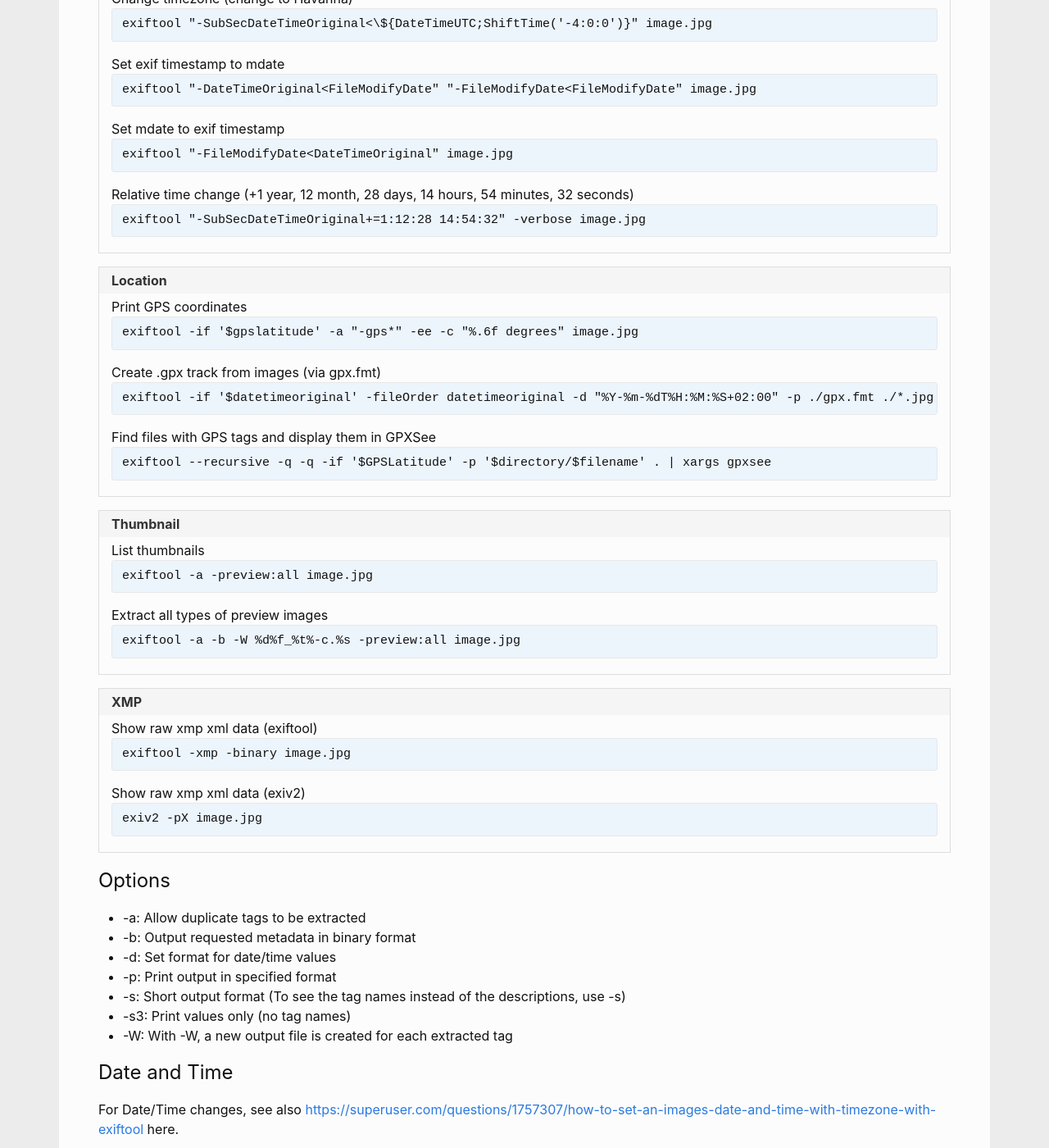
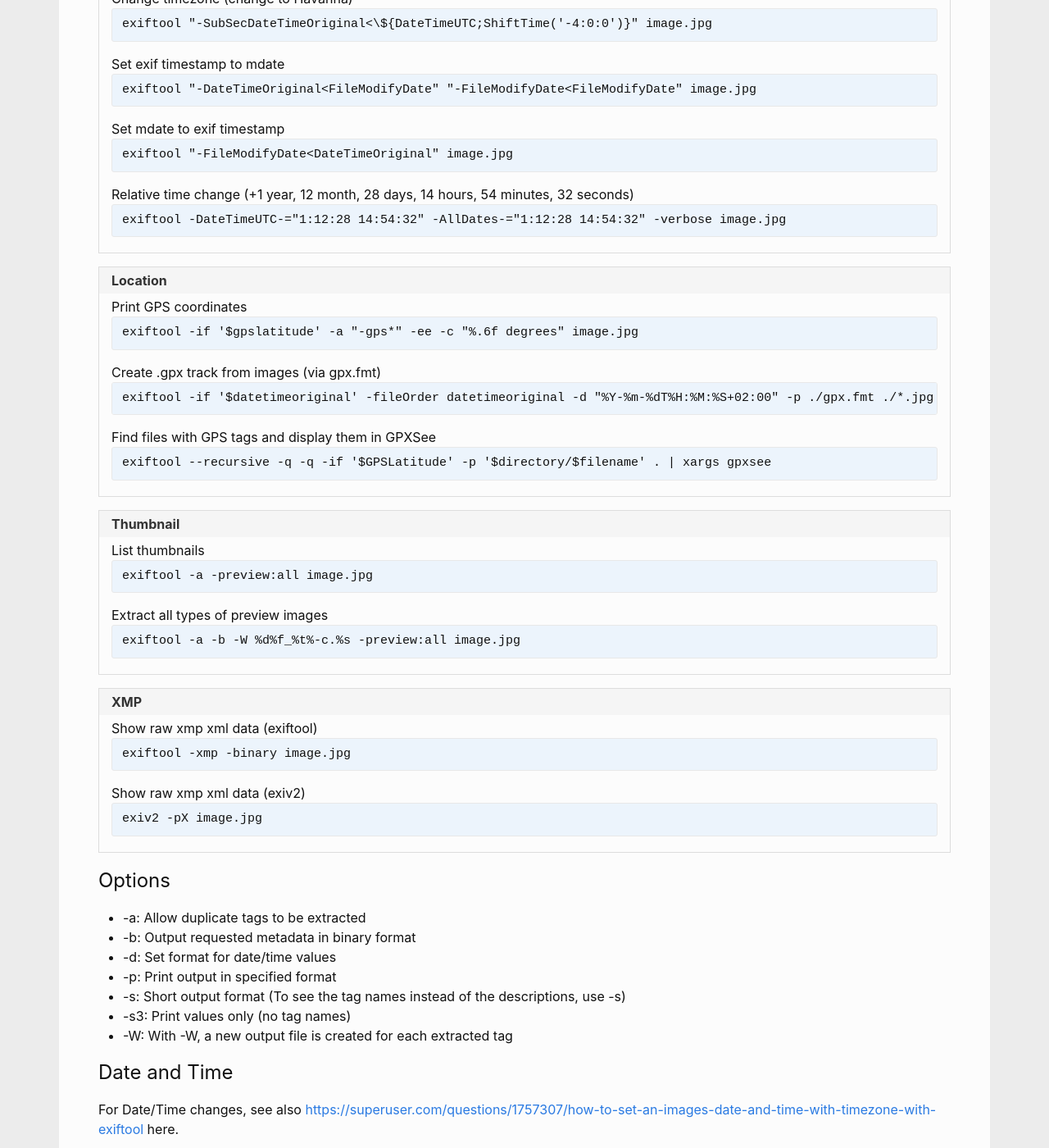
Before and after one commit to andreas-mausch/cheatsheets, a Jekyll site: the page built from _cheatsheets/exiftool.md, in a window 1280 px wide and 1400 px high, scrolled down 1143 px. Shown: the whole window at 82% size. Built offline with Jekyll 4.4.1, drawn with Linux system fonts in a browser that asks for light colours; some of the changed text lies outside the part shown.

Commit message:
exiftool: Update relative time change

```diff
--- a/_cheatsheets/exiftool.md
+++ b/_cheatsheets/exiftool.md
@@ -22,7 +22,7 @@ section:
       Change timezone (change to Havanna): exiftool "-SubSecDateTimeOriginal<\${DateTimeUTC;ShiftTime('-4:0:0')}" image.jpg
       Set exif timestamp to mdate: exiftool "-DateTimeOriginal<FileModifyDate" "-FileModifyDate<FileModifyDate" image.jpg
       Set mdate to exif timestamp: exiftool "-FileModifyDate<DateTimeOriginal" image.jpg
-      Relative time change (+1 year, 12 month, 28 days, 14 hours, 54 minutes, 32 seconds): exiftool "-SubSecDateTimeOriginal+=1:12:28 14:54:32" -verbose image.jpg
+      Relative time change (+1 year, 12 month, 28 days, 14 hours, 54 minutes, 32 seconds): exiftool -DateTimeUTC-="1:12:28 14:54:32" -AllDates-="1:12:28 14:54:32" -verbose image.jpg
   - name: Location
     commands:
       Print GPS coordinates: exiftool -if '$gpslatitude' -a "-gps*" -ee -c "%.6f degrees" image.jpg
@@ -56,6 +56,8 @@ For Date/Time changes, see also
 Note on **SubSecDateTimeOriginal**: It is a composite tag of *EXIF:DateTimeOriginal*, *SubSecTimeOriginal* and *OffsetTimeOriginal*.
 
 There is also **AllDates**, see [here](https://exiftool.org/TagNames/Shortcuts.html).
+
+**DateTimeUTC** seems to be used only on my Olympus camera.
 
 ## gpx.fmt
 
```
